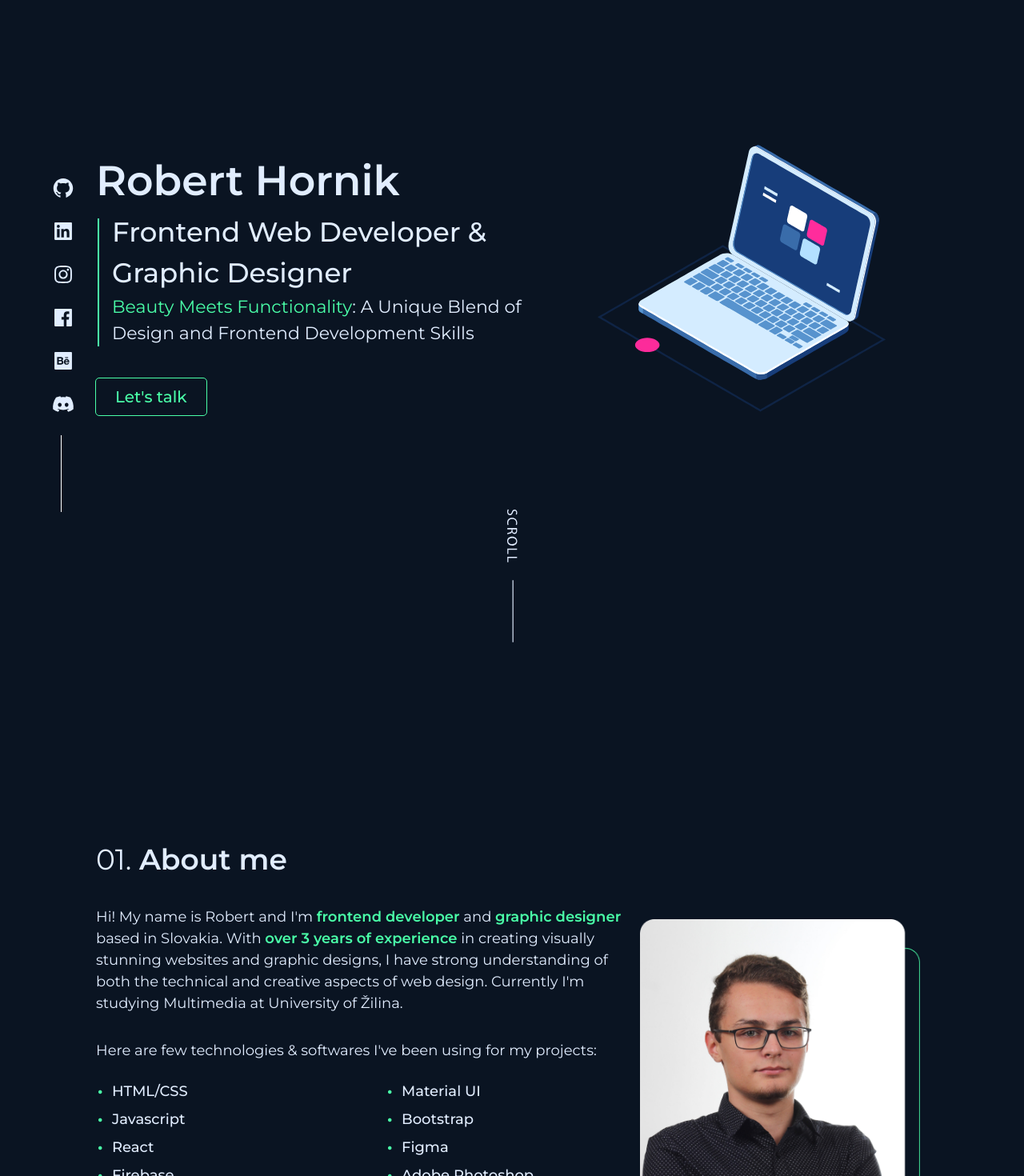
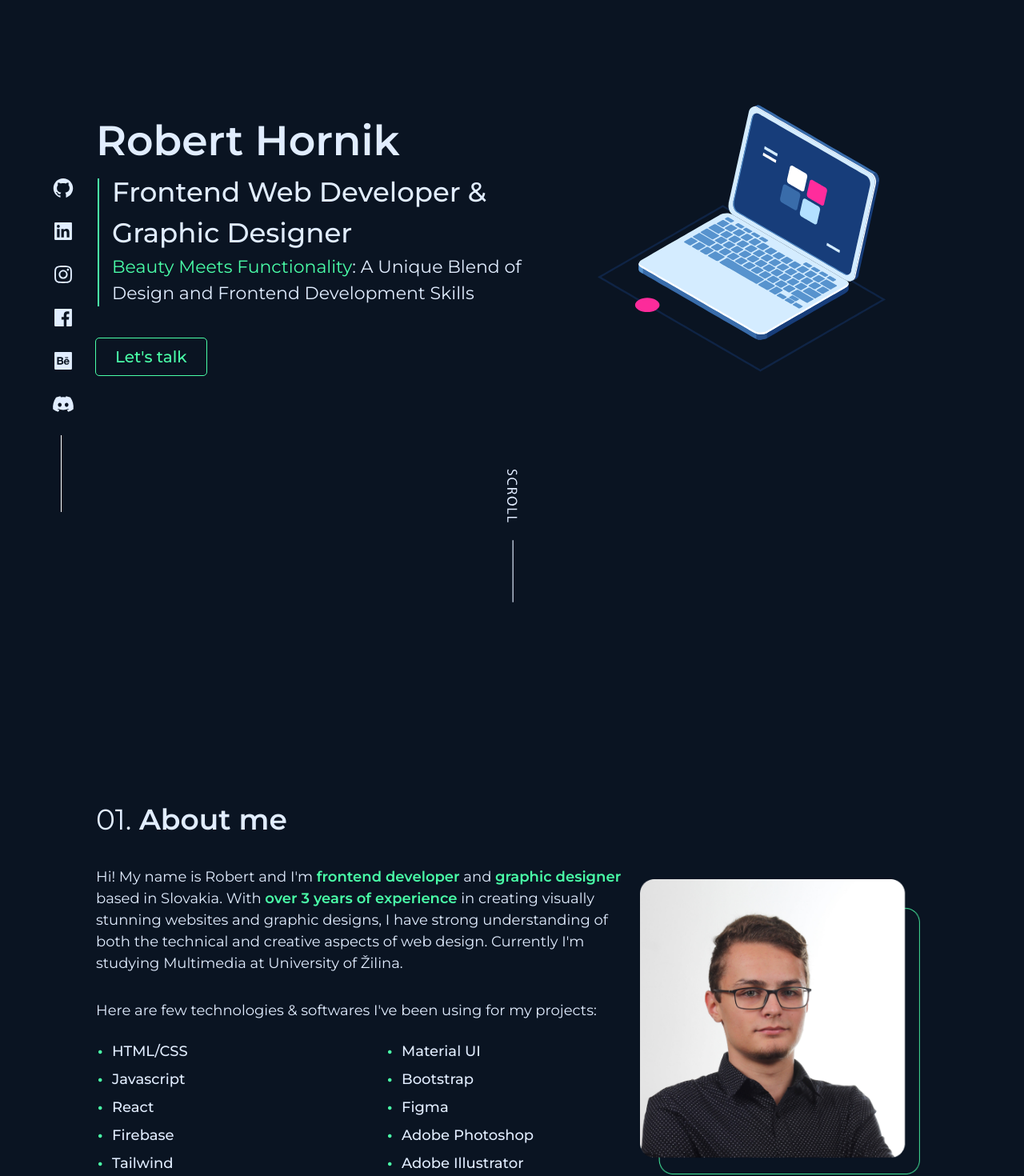
Before and after one commit to robo311/personal-website, a React (Vite) app: page / in a window 1280 px wide. Shown: the part 160-1630 px from the top of the page at 80% size. Built offline with nearby package versions, Linux system fonts and the light colour scheme.

Commit message:
Tweaked the margins

```diff
--- a/src/components/About.jsx
+++ b/src/components/About.jsx
@@ -3,7 +3,7 @@ import React from 'react'
 
 function About() {
   return (
-    <section className='mb-8' id='aboutme'>
+    <section className='mb-[100px]' id='aboutme'>
         <h1 className='section-heading'>01. <span className='font-semibold'>About me</span></h1>
         <main className='flex xl:flex-row flex-col 2xl:gap-[100px]'>
             <div>
--- a/src/components/Heropage.jsx
+++ b/src/components/Heropage.jsx
@@ -5,7 +5,7 @@ import laptop from "../assets/laptop.json"
 
 function Heropage() {
   return (
-    <section className='sm:mt-[200px] mt-[150px]'>
+    <section className='sm:mt-[150px] mt-[100px]'>
         <main className='flex'>
             <div>
                 <h1 className=' font-semibold sm:text-[52px] text-[46px]'>Robert Hornik</h1>
--- a/src/components/More_projects.jsx
+++ b/src/components/More_projects.jsx
@@ -4,7 +4,7 @@ import { AiFillGithub, AiOutlineBehanceSquare } from 'react-icons/ai'
 
 function More_projects() {
   return (
-    <section>
+    <section className='mb-[50px]'>
         <h1 className='text-[32px] font-semibold text-center mt-[50px] mb-[20px]'>More Projects</h1>
         <main className='flex justify-center gap-[70px]'>
             <a href="https://github.com/robo311">
--- a/src/components/Projects.jsx
+++ b/src/components/Projects.jsx
@@ -7,7 +7,7 @@ function Projects() {
   return (
     <section id='projects'>
       <h1 className='section-heading'>02. <span className='font-semibold'>Projects</span></h1>
-      <main className=''>
+      <main className='mt-[-50px]'>
         {data?.projects?.map((item) =>
           <div key={item.id} className='relative grid gap-3 grid-cols-12 items-center my-[100px]'>
             <div className='project-desc' style={{ gridColumn: item.column_desc, textAlign: item.text_dir}}>
```
